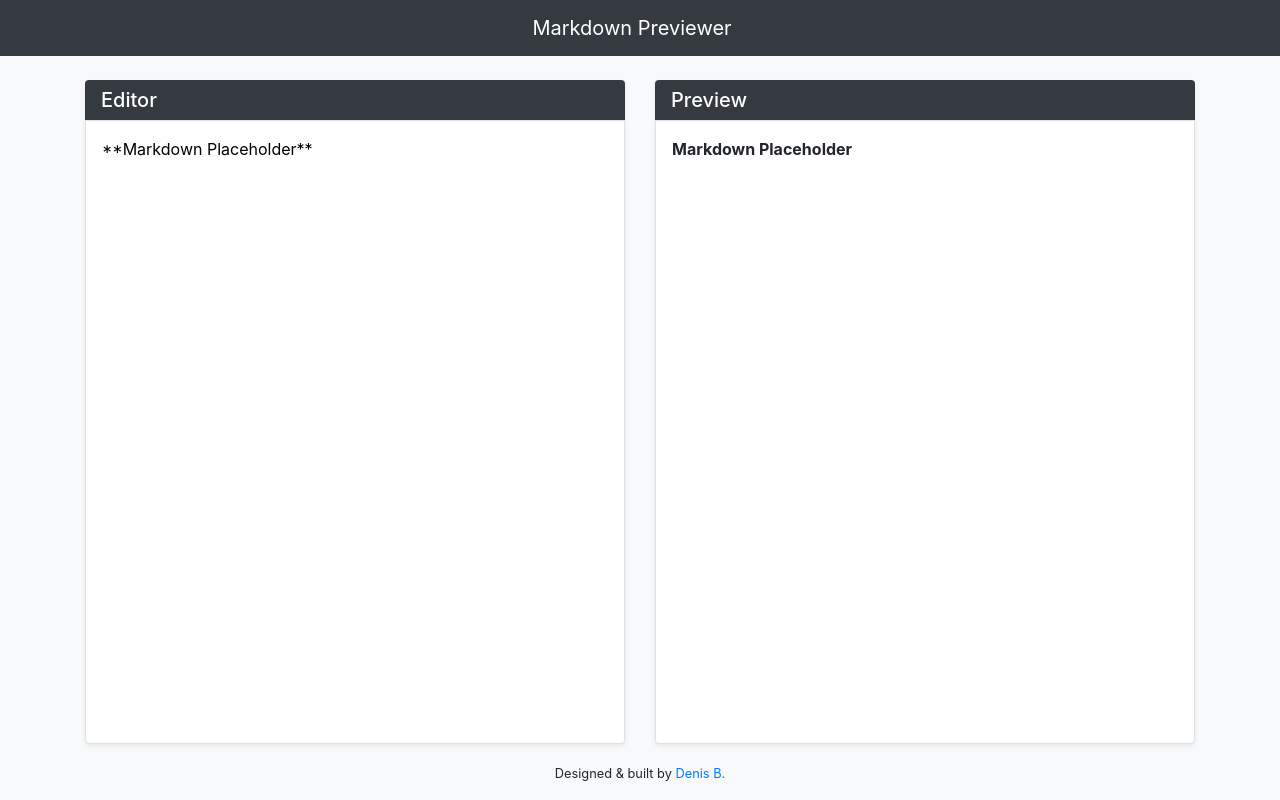
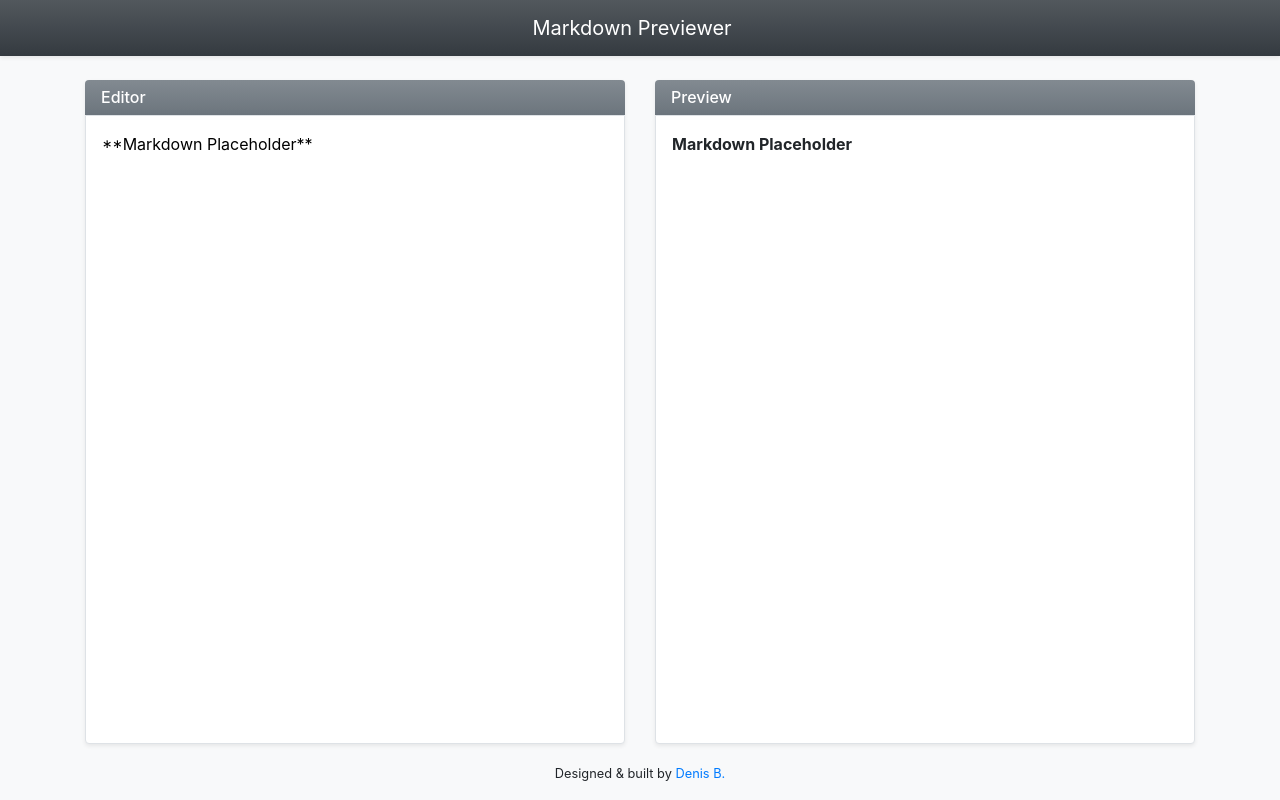
Before and after one commit to kaizen-design/markdown-previewer, a React (Create React App) app: page / in a window 1280 px wide. Built offline with nearby package versions, Linux system fonts and the light colour scheme.

Commit message:
Gradients added

```diff
--- a/src/App.js
+++ b/src/App.js
@@ -1,5 +1,4 @@
 import React from 'react';
-import './scss/App.scss';
 import marked from 'marked';
 
 marked.setOptions({
@@ -22,7 +21,7 @@ class App extends React.Component {
   render() {
     return (
       <div className="h-100 d-flex flex-column justify-content-between">
-        <nav className="navbar justify-content-center navbar-dark bg-dark">
+        <nav className="navbar justify-content-center navbar-dark bg-gradient-dark shadow-sm">
           <a className="navbar-brand" href="/">Markdown Previewer</a>
         </nav>
         <main role="main" className="App container my-auto pt-4">
@@ -52,7 +51,7 @@ class App extends React.Component {
 
 const Title = (props) => {
   return (
-    <h5 className="w-100 py-2 px-3 mb-0 bg-dark text-white rounded-top shadow-sm"
+    <h6 className="w-100 py-2 px-3 mb-0 bg-gradient-secondary text-white rounded-top shadow-sm"
         dangerouslySetInnerHTML={{__html: props.title}} />
   )
 };
--- a/src/index.js
+++ b/src/index.js
@@ -1,6 +1,7 @@
 import React from 'react';
 import ReactDOM from 'react-dom';
 import App from './App';
+import './scss/App.scss';
 import * as serviceWorker from './serviceWorker';
 
 ReactDOM.render(<App />, document.getElementById('root'));
--- a/src/scss/App.scss
+++ b/src/scss/App.scss
@@ -1,3 +1,5 @@
+$enable-gradients: true;
+
 @import '~bootstrap/scss/bootstrap.scss';
 
 html {
```
